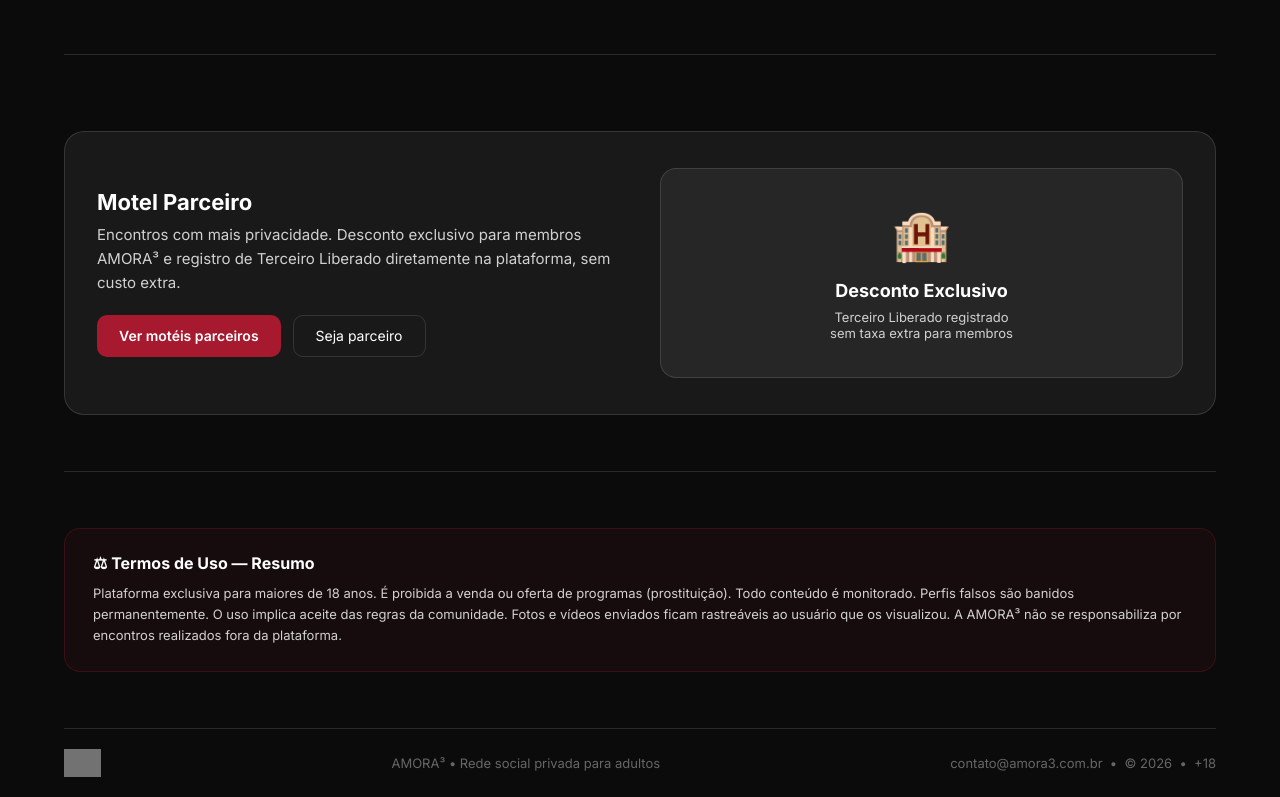
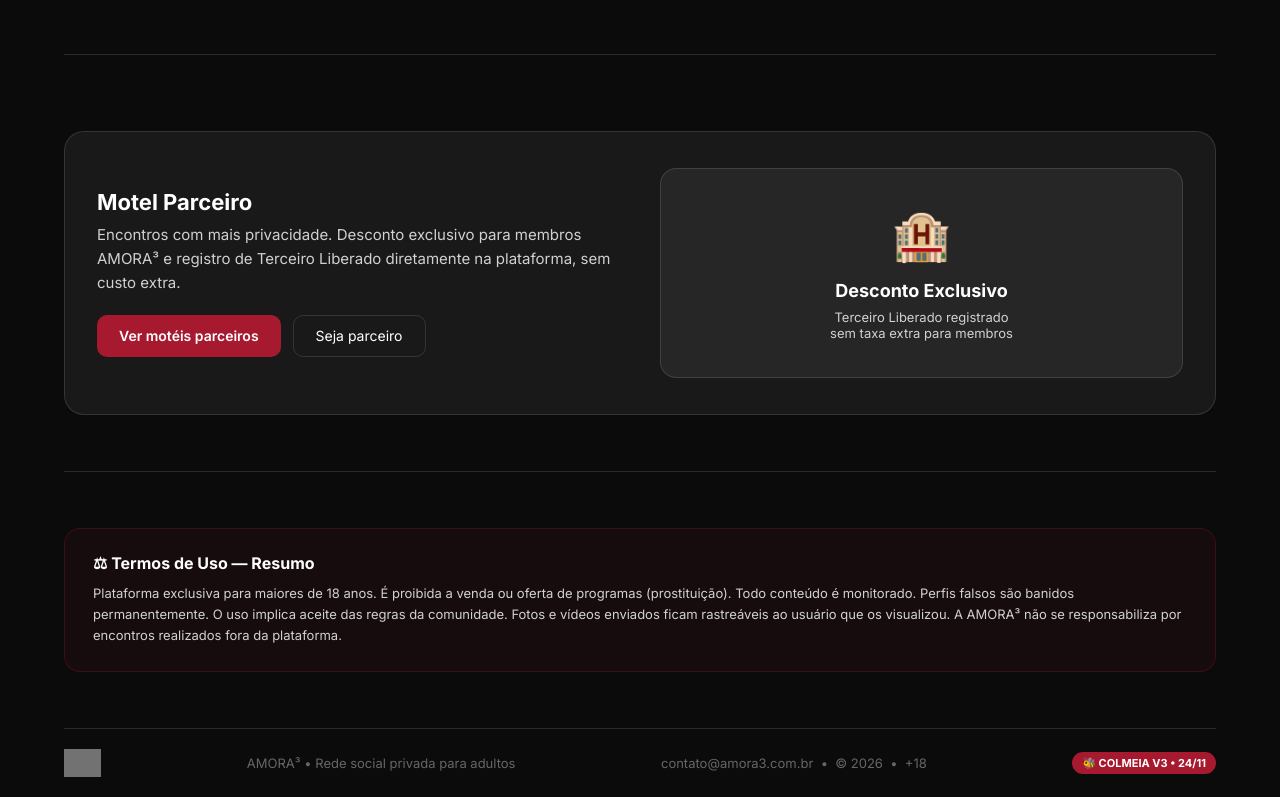
Before and after one commit to Botmarcel/amora3, a website: page index.html in a window 1280 px wide. Shown: the part 2207-3004 px from the top of the page. Drawn offline with Linux system fonts and the light colour scheme; grey boxes are pictures that could not be loaded.

Commit message:
atualização 24-11-2026_22:13

```diff
--- a/index.html
+++ b/index.html
@@ -74,6 +74,7 @@ footer img{height:28px;opacity:.7}
 </style>
 </head>
 <body>
+<!-- AMORA3 V3 COLMEIA LEVE - 24-11-2026 - EASTER EGG -->
 <div class="wrap">
 <header>
 <img src="logo-amora3.png" alt="AMORA³">
@@ -126,7 +127,7 @@ footer img{height:28px;opacity:.7}
 <section class="section" id="motel"><div class="motel"><div><div class="section-title">Motel Parceiro</div><p>Encontros com mais privacidade. Desconto exclusivo para membros AMORA³ e registro de Terceiro Liberado diretamente na plataforma, sem custo extra.</p><div style="margin-top:20px;display:flex;gap:12px;flex-wrap:wrap"><a class="btn" href="#">Ver motéis parceiros</a><a class="btn-ghost" href="#">Seja parceiro</a></div></div><div class="card" style="text-align:center;padding:36px 24px"><div style="font-size:48px;margin-bottom:16px">🏨</div><div style="font-size:18px;font-weight:700;margin-bottom:8px">Desconto Exclusivo</div><div style="font-size:13px;color:var(--muted)">Terceiro Liberado registrado<br>sem taxa extra para membros</div></div></div></section>
 <hr class="divider">
 <section class="section" id="termo"><div class="termo"><h3>⚖ Termos de Uso — Resumo</h3><p>Plataforma exclusiva para maiores de 18 anos. É proibida a venda ou oferta de programas (prostituição). Todo conteúdo é monitorado. Perfis falsos são banidos permanentemente. O uso implica aceite das regras da comunidade. Fotos e vídeos enviados ficam rastreáveis ao usuário que os visualizou. A AMORA³ não se responsabiliza por encontros realizados fora da plataforma.</p></div></section>
-<footer><img src="logo-amora3.png" alt="AMORA³"><span>AMORA³ • Rede social privada para adultos</span><span>contato@amora3.com.br &nbsp;•&nbsp; © 2026 &nbsp;•&nbsp; +18</span></footer>
+<footer><img src="logo-amora3.png" alt="AMORA³"><span>AMORA³ • Rede social privada para adultos</span><span>contato@amora3.com.br &nbsp;•&nbsp; © 2026 &nbsp;•&nbsp; +18</span><span id="easteregg" style="background:#A6192E;color:#fff;font-size:11px;font-weight:700;padding:4px 10px;border-radius:999px;">🐝 COLMEIA V3 • 24/11</span></footer>
 </div>
 </body>
 </html>
```
